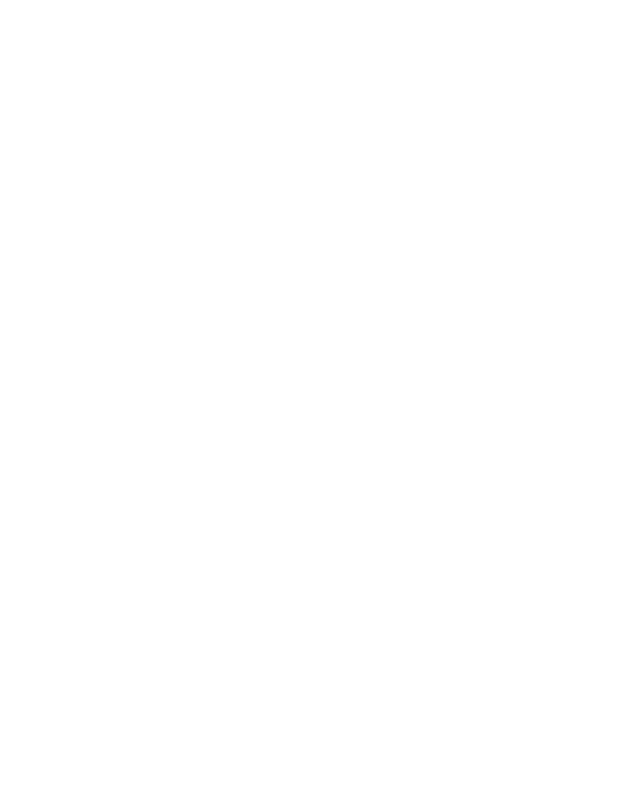
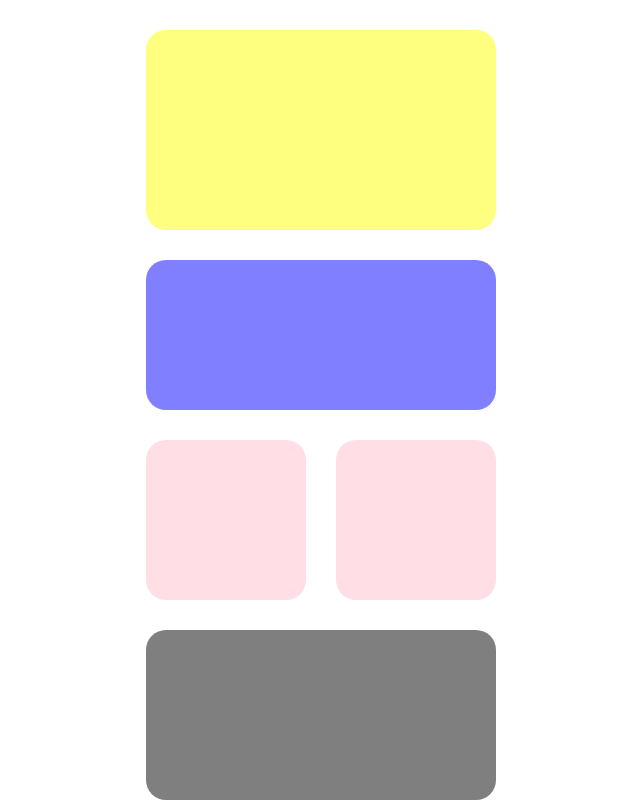
Before and after one commit to RoseBud13/shortcuts, a Vue app in the folder webapp/: page / in a window 1280 px wide. Shown: the top 802 px of the page, without its empty margins (319-959 px from the left). Built offline with nearby package versions, Linux system fonts and the light colour scheme.

Commit message:
card object and card list added

```diff
--- a/webapp/src/App.vue
+++ b/webapp/src/App.vue
@@ -37,7 +37,7 @@ body {
   user-select: none;
   -webkit-touch-callout: none;
   -webkit-tap-highlight-color: transparent;
-  overflow: hidden;
+  /* overflow: hidden; */
 }
 body {
   font-family: -apple-system, BlinkMacSystemFont, 'Segoe UI', Roboto, Oxygen,
@@ -45,6 +45,6 @@ body {
 }
 #app {
   height: 100%;
-  overflow: hidden;
+  /* overflow: hidden; */
 }
 </style>
--- /dev/null
+++ b/webapp/src/components/CardList.vue
@@ -0,0 +1,39 @@
+<template>
+    <div class="card-list">
+        <li
+            v-for="card in cards"
+            :key="card.id"
+        >
+            <main-card v-show="card.cardType === 'main'" :cardStyle="card.cardStyle"></main-card>
+            <cluster-card v-show="card.cardType === 'cluster'" :cardStyle="card.cardStyle"></cluster-card>
+        </li>
+    </div>
+</template>
+
+<script>
+import MainCard from "./MainCard.vue";
+import ClusterCard from "./ClusterCard.vue";
+
+export default {
+    components: {
+        MainCard,
+        ClusterCard
+    },
+    props: {
+        cards: {
+            type: Array,
+            required: true
+        }
+    }
+}
+
+</script>
+
+<style>
+.card-list {
+    align-items: center;
+}
+.card-list, li, ol {
+    list-style: none;
+}
+</style>
--- /dev/null
+++ b/webapp/src/components/ClusterCard.vue
@@ -0,0 +1,53 @@
+<template>
+    <div class="cluster-card" :style="getCardStyle">
+        <div class="cluster-card-item1" :style="getCardStyle"></div>
+        <div class="cluster-card-item2" :style="getCardStyle"></div>
+    </div>
+</template>
+
+<script>
+export default {
+    props: {
+        cardStyle: {
+            type: Object,
+            required: true
+        }
+    },
+    computed: {
+        getCardStyle() {
+            return {
+                '--bg-color': this.cardStyle.cardBgColor,
+                '--bg-opacity': this.cardStyle.cardBgOpacity,
+                '--card-height': this.cardStyle.cardHeight
+            }
+        }
+    }
+}
+
+</script>
+
+<style lang="scss">
+.cluster-card {
+    width: 350px;
+    height: var(--card-height);
+    border: none;
+    margin: 30px auto;
+    display: flex;
+}
+.cluster-card-item1 {
+    width: 160px;
+    height: var(--card-height);
+    margin-right: 15px;
+    background-color: var(--bg-color);
+    opacity: var(--bg-opacity);
+    border-radius: 20px;
+}
+.cluster-card-item2 {
+    width: 160px;
+    height: var(--card-height);
+    margin-left: 15px;
+    background-color: var(--bg-color);
+    opacity: var(--bg-opacity);
+    border-radius: 20px;
+}
+</style>
--- /dev/null
+++ b/webapp/src/components/MainCard.vue
@@ -0,0 +1,37 @@
+<template>
+    <div class="main-card" :style="getCardStyle">
+
+    </div>
+</template>
+
+<script>
+export default {
+    props: {
+        cardStyle: {
+            type: Object,
+            required: true
+        }
+    },
+    computed: {
+        getCardStyle() {
+            return {
+                '--bg-color': this.cardStyle.cardBgColor,
+                '--bg-opacity': this.cardStyle.cardBgOpacity,
+                '--card-height': this.cardStyle.cardHeight
+            }
+        }
+    }
+}
+
+</script>
+
+<style lang="scss">
+.main-card {
+    background-color: var(--bg-color);
+    opacity: var(--bg-opacity);
+    height: var(--card-height);
+    width: 350px;
+    border-radius: 20px;
+    margin: 30px auto;
+}
+</style>
--- a/webapp/src/views/Home.vue
+++ b/webapp/src/views/Home.vue
@@ -1,13 +1,73 @@
 <template>
     <div class="home">
-
+        <card-list :cards="cards"></card-list>
     </div>
 </template>
 
 <script>
+import CardList from "../components/CardList.vue"
+
+export default {
+    components: {
+        CardList
+    },
+    data() {
+        return {
+            cards: [
+                {
+                    id: 1,
+                    cardType: 'main',
+                    cardStyle: {
+                        cardBgColor: 'yellow',
+                        cardBgOpacity: 0.5,
+                        cardHeight: '200px'
+                    }
+                },
+                {
+                    id: 2,
+                    cardType: 'main',
+                    cardStyle: {
+                        cardBgColor: 'blue',
+                        cardBgOpacity: 0.5,
+                        cardHeight: '150px'
+                    }
+                },
+                {
+                    id: 3,
+                    cardType: 'cluster',
+                    cardStyle: {
+                        cardBgColor: 'pink',
+                        cardBgOpacity: 0.5,
+                        cardHeight: '160px'
+                    }
+                },
+                {
+                    id: 4,
+                    cardType: 'main',
+                    cardStyle: {
+                        cardBgColor: 'black',
+                        cardBgOpacity: 0.5,
+                        cardHeight: '170px'
+                    }
+                },
+                {
+                    id: 5,
+                    cardType: 'main',
+                    cardStyle: {
+                        cardBgColor: 'green',
+                        cardBgOpacity: 0.5,
+                        cardHeight: '300px'
+                    }
+                }
+            ],
+        }
+    }
+}
 
 </script>
 
 <style>
-
+.home {
+    overflow: hidden;
+}
 </style>
```
